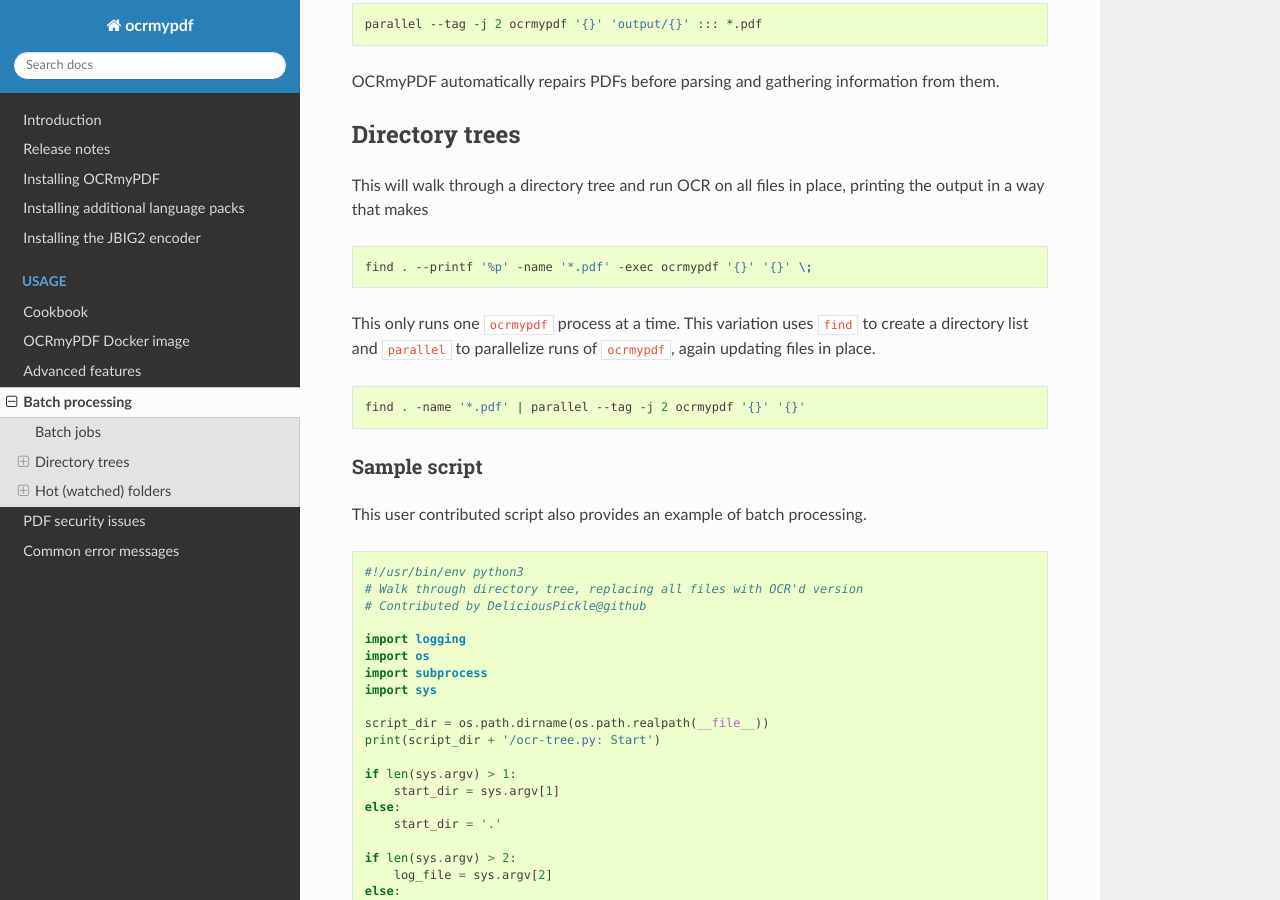
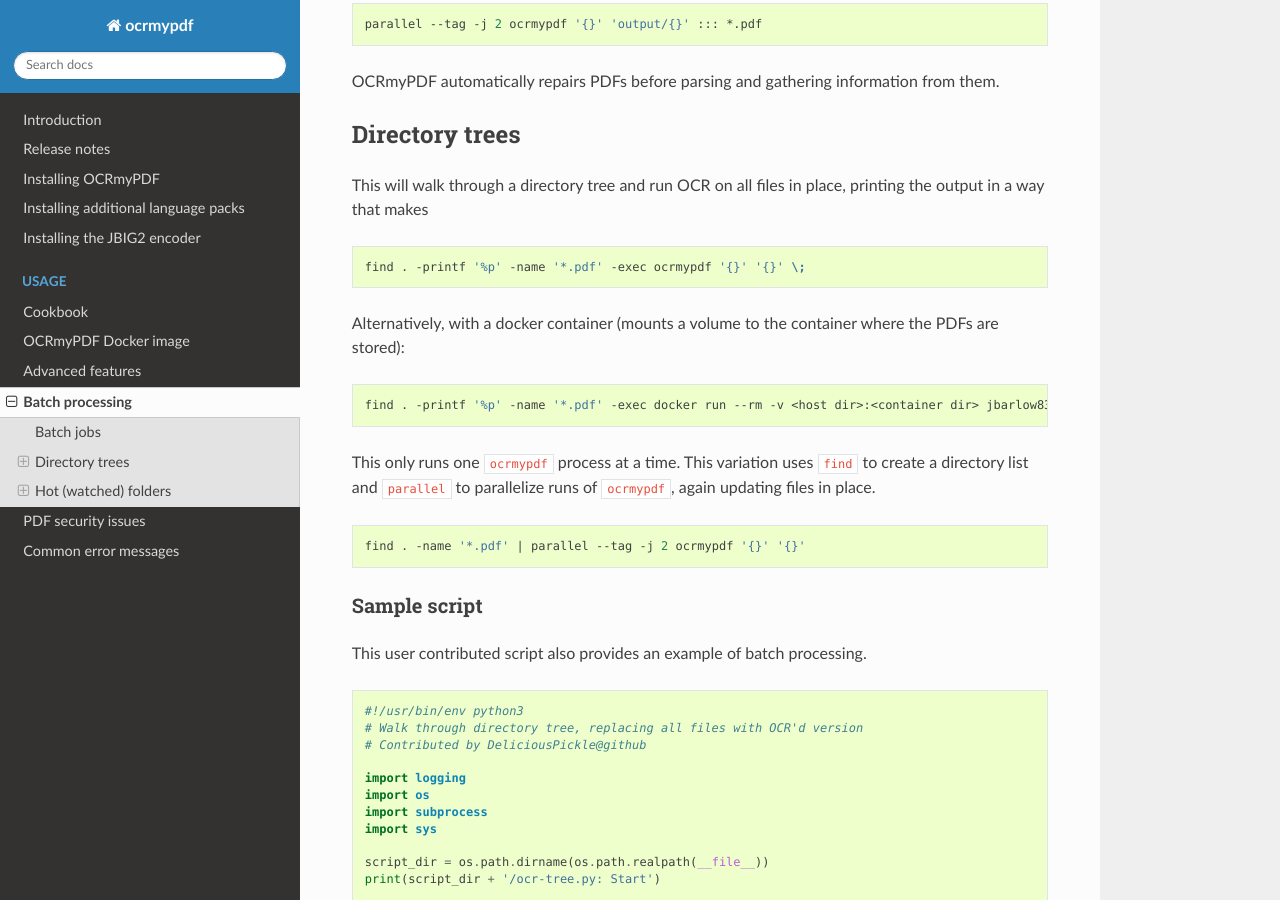
Before and after one commit to Felix-Brandstetter/Projektpraktikum-Realisierung-innovativer-Dienste, a Sphinx documentation site: the page built from docs/batch.rst, in a window 1280 px wide and 900 px high, scrolled down 578 px. Built offline with Sphinx 7.4.7 and the Read the Docs theme 2.0.0, drawn with Linux system fonts in a browser that asks for light colours.

Commit message:
Update batch.rst (#362)
Added docker instructions for passing "find" filenames into container.  Obviates prior incorrect flag fix.

```diff
--- a/docs/batch.rst
+++ b/docs/batch.rst
@@ -27,7 +27,13 @@
 
 .. code-block:: bash
 
-	find . --printf '%p' -name '*.pdf' -exec ocrmypdf '{}' '{}' \;
+	find . -printf '%p' -name '*.pdf' -exec ocrmypdf '{}' '{}' \;
+
+Alternatively, with a docker container (mounts a volume to the container where the PDFs are stored):
+
+.. code-block:: bash
+
+	find . -printf '%p' -name '*.pdf' -exec docker run --rm -v <host dir>:<container dir> jbarlow83/ocrmypdf-alpine '<container dir>/{}' '<container dir>/{}' \;
 
 This only runs one ``ocrmypdf`` process at a time. This variation uses ``find`` to create a directory list and ``parallel`` to parallelize runs of ``ocrmypdf``, again updating files in place.
 
```
